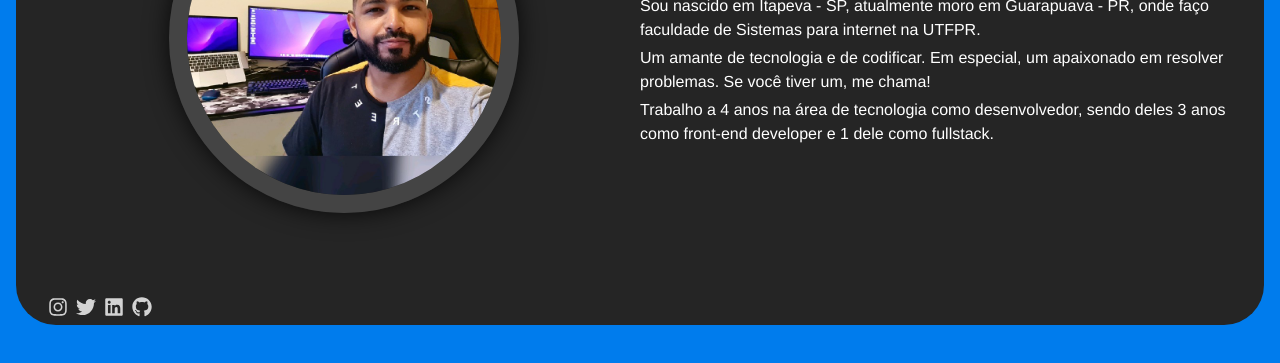
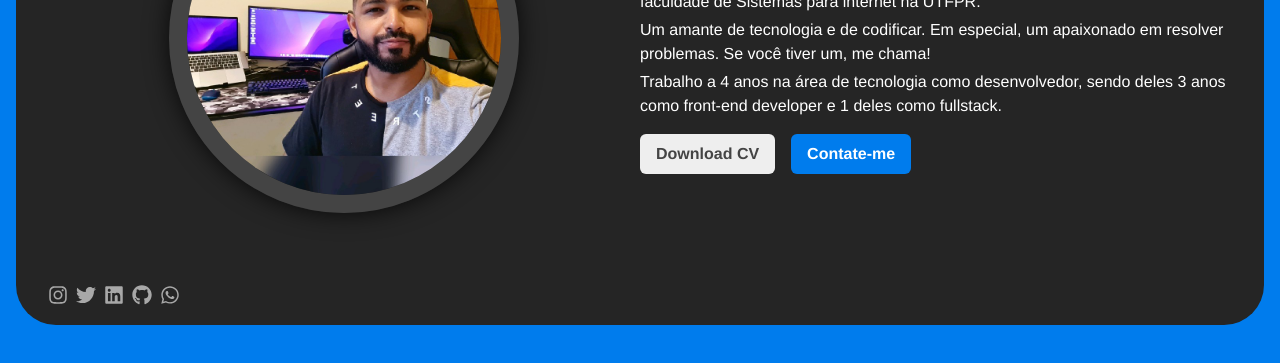
Before and after one commit to gustavosilvafh/my-website, a React (Create React App) app: page / in a window 1280 px wide. Shown: the part 385-748 px from the top of the page. Built offline with nearby package versions, Linux system fonts and the light colour scheme.

Commit message:
Added whatsapp

```diff
--- a/src/pages/home/main-content/main-content.tsx
+++ b/src/pages/home/main-content/main-content.tsx
@@ -1,11 +1,12 @@
-import { Box, Flex, Image, Text, useColorModeValue } from "@chakra-ui/react"
+import { Box, Button, Flex, Image, Text, useColorModeValue } from "@chakra-ui/react"
 import ReactTypingEffect from 'react-typing-effect';
-
-
+import { useLocation, Link } from "react-router-dom";
 
 export const MainContent = () => {
     const borderColor = useColorModeValue("#444", "#eee")
     const boxShadow = useColorModeValue("rgb(0 0 0 / 80%)", "rgb(0 0 0 / 25%)")
+    const location = useLocation()
+
     return (
         <Flex justify="space-around" py={20} width="100%" alignItems={"center"}>
             <Flex width="50%" justify={"center"}>
@@ -26,8 +27,11 @@ export const MainContent = () => {
                     <Text fontSize={40} fontWeight={700}>Gustavo Silva</Text>
                     <Text>Sou nascido em Itapeva - SP, atualmente moro em Guarapuava - PR, onde faço faculdade de Sistemas para internet na UTFPR.</Text>
                     <Text>Um amante de tecnologia e de codificar. Em especial, um apaixonado em resolver problemas. Se você tiver um, me chama!</Text>
-                    <Text>Trabalho a 4 anos na área de tecnologia como desenvolvedor, sendo deles 3 anos como front-end developer e 1 dele como fullstack.</Text>
-
+                    <Text>Trabalho a 4 anos na área de tecnologia como desenvolvedor, sendo deles 3 anos como front-end developer e 1 deles como fullstack.</Text>
+                </Flex>
+                <Flex mt={4} gap={4}>
+                    <Button color={"#444"} bg={"#eee"} onClick={() => window.open('https://www.linkedin.com/ambry/?x-li-ambry-ep=AQL0I9ETXlIsMAAAAX9wRbZdhhFxzSjRSMpsl6RsQugyEOMG5seo8tG7L0p2FuSyq8N_P6pL5cyNAtlzxgdl1n8IlBx9thm6SFXgP80J062qwYCjWK5RFjgoQqb2C2Hqa66WkKgGjbEUX6vVgzW86MetIqU2RAdG_I3giWgo2Y4O9OQCVPUgHlr3umxgs4PPYOC7SxwmsxdEZQ_G0ca0TzvV36FseWz4DnCFLeNJf9k-WLkiVjbJpiXkTX0o3Nli_g_EvNUocx6F_VVt0SOh_gPyuirovyTatUQyxJMwR6Hlx1nA-oMGA29iTJjsXuZZHtKtRN7WbZZQv7dBoMlEAMQGNiGJCE6JMuHRNw9WHDwoWzkruhGDdHaAb1PvaGjNzPSoGMfMBpY6dk89zBovAVfaJCcERJk534Wa03lGVnKlgMoc_uos5hQbkuw3Tt0Z8dkPLapdQ6q1gH_hhO5rR41wtZifJBwIM0Pc9x-OSoYIfIsrhKzSI4E4zDr3QP_FRYLjYo64g6qOeIrLdvG-YGcwjPRQXrXaKdSrWaFkbwJw5aAx_X9eMH7Eabv875bpAMz4Uw&x-ambry-um-filename=Profile.pdf')}>Download CV</Button>
+                    <Button colorScheme={"blue"} bg={"#007ced"} color={"#fff"} onClick={() => window.open('https://api.whatsapp.com/send?1=pt_BR&phone=5542988775252')}>Contate-me</Button>
                 </Flex>
 
             </Flex>
--- a/src/shared/components/footer/footer.tsx
+++ b/src/shared/components/footer/footer.tsx
@@ -1,21 +1,26 @@
 import { Flex, Link } from "@chakra-ui/react"
-import { FaGithub, FaInstagram, FaLinkedin, FaTwitter } from "react-icons/fa"
+import { FaGithub, FaInstagram, FaLinkedin, FaTwitter, FaWhatsapp } from "react-icons/fa"
 
 export const Footer = () => {
     return (
-        <Flex position={"absolute"} bottom="0" fontSize={20} gap={2} py={2} opacity={0.8}>
-            <Link href="https://www.instagram.com/gustavosilvafh/" isExternal>
+        <Flex position={"absolute"} bottom="0" fontSize={20} py={5} >
+            <Flex gap={2}>
+                <Link href="https://www.instagram.com/gustavosilvafh/" isExternal opacity={0.6} _hover={{ opacity: 1 }}>
                     <FaInstagram />
                 </Link>
-            <Link href="https://www.twitter.com/gustavosilvafh/" isExternal>
+                <Link href="https://www.twitter.com/gustavosilvafh/" isExternal opacity={0.6} _hover={{ opacity: 1 }}>
                     <FaTwitter />
                 </Link>
-            <Link href="https://www.linkedin.com/in/gustavosilvafh/" isExternal>
+                <Link href="https://www.linkedin.com/in/gustavosilvafh/" isExternal opacity={0.6} _hover={{ opacity: 1 }}>
                     <FaLinkedin />
                 </Link>
-            <Link href="https://www.github.com/gustavosilvafh/" isExternal>
+                <Link href="https://www.github.com/gustavosilvafh/" isExternal opacity={0.6} _hover={{ opacity: 1 }}>
                     <FaGithub />
                 </Link>
+                <Link href="https://api.whatsapp.com/send?1=pt_BR&phone=5542988775252" isExternal opacity={0.6} _hover={{ opacity: 1 }}>
+                    <FaWhatsapp />
+                </Link>
+            </Flex>
         </Flex>
     )
 }
```
Also changed, not shown: 1 other file (tests, documents, lock files or other folders). Lines whose indentation alone changed are shown as unchanged.
